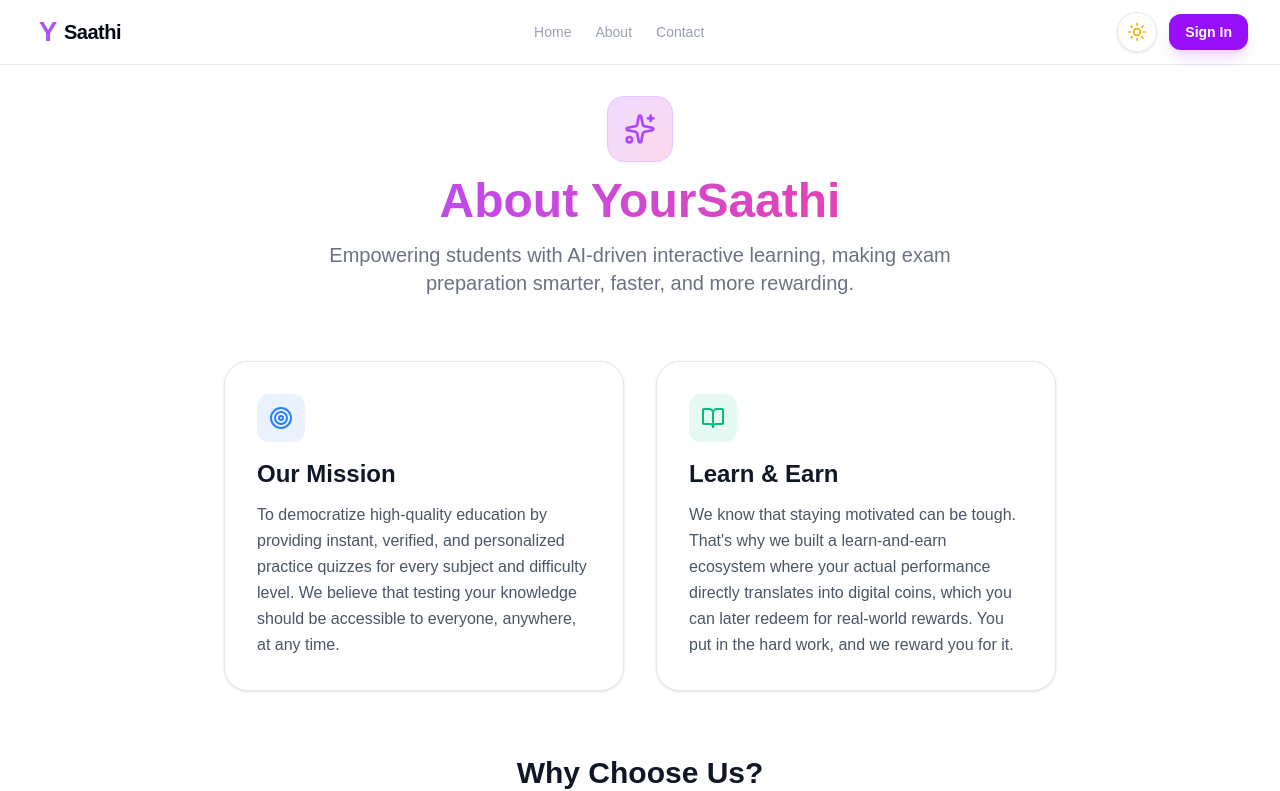
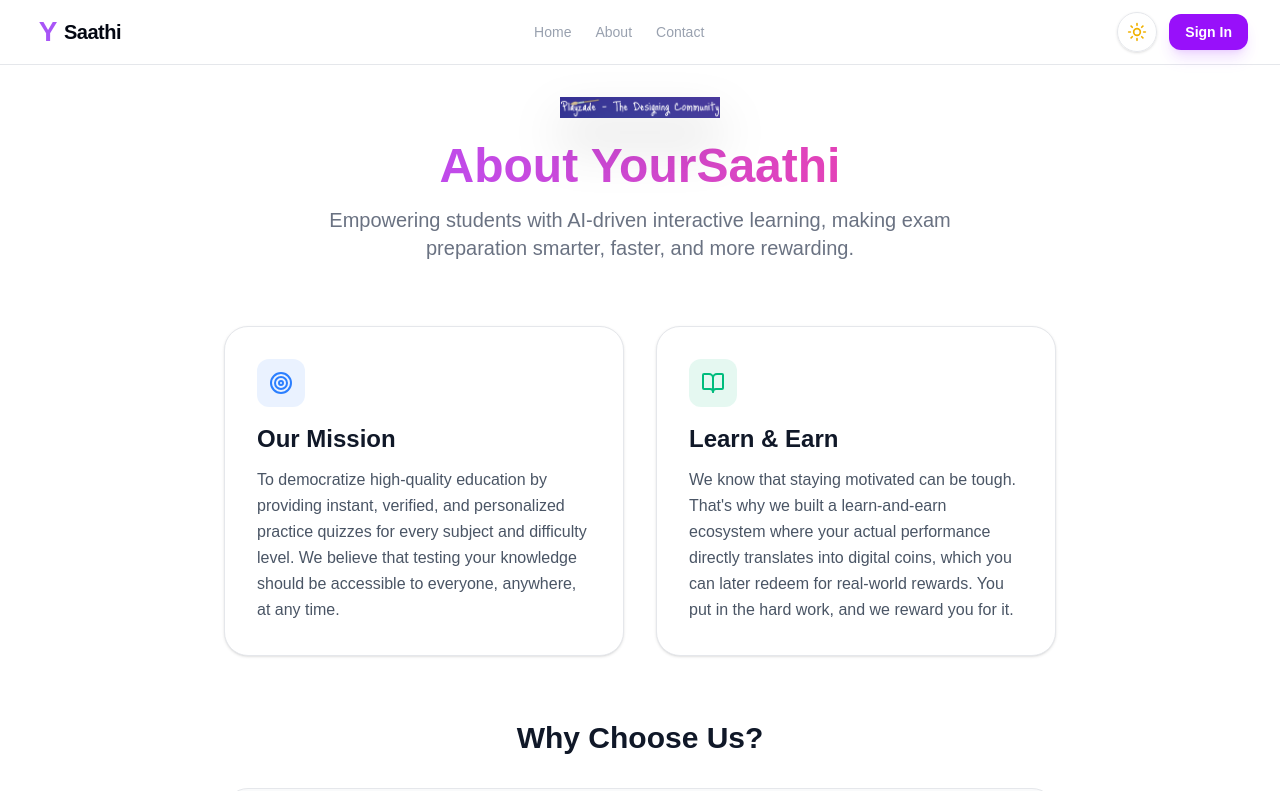
Before and after one commit to yoursaathicompany/YourSaathi, a Next.js app: page /about in a window 1280 px wide. Shown: the top 791 px of the page. Built offline with nearby package versions, Linux system fonts and the light colour scheme; no server answers.

Commit message:
feat: add logo to about us page

```diff
--- a/src/app/about/page.tsx
+++ b/src/app/about/page.tsx
@@ -1,6 +1,7 @@
 import { Metadata } from 'next';
 import { Target, Users, BookOpen, Sparkles, Instagram, Mail } from 'lucide-react';
 import Link from 'next/link';
+import Image from 'next/image';
 
 export const metadata: Metadata = {
   title: 'About Us | YourSaathi',
@@ -14,10 +15,17 @@ export default function AboutUsPage() {
 
         {/* Header Section */}
         <div className="text-center mb-16 space-y-4">
-          <div className="inline-flex items-center justify-center w-16 h-16 rounded-2xl bg-gradient-to-br from-purple-500/20 to-pink-500/20 text-purple-500 mb-4 ring-1 ring-purple-500/30">
-            <Sparkles className="w-8 h-8" />
+          <div className="inline-flex items-center justify-center mb-4">
+            <Image
+              src="/logo.png"
+              alt="YourSaathi Logo"
+              width={160}
+              height={160}
+              className="drop-shadow-2xl"
+              priority
+            />
           </div>
-          <h1 className="text-4xl md:text-5xl font-black bg-gradient-to-r from-purple-500 to-pink-500 bg-clip-text text-transparent">
+          <h1 className="text-4xl md:text-5xl font-black bg-gradient-to-r from-purple-500 to-pink-500 bg-clip-text text-transparent mt-2">
             About YourSaathi
           </h1>
           <p className="text-xl text-gray-500 dark:text-gray-400 max-w-2xl mx-auto">
```
Also changed, not shown: public/logo.png (added), public/logo.svg (added).
